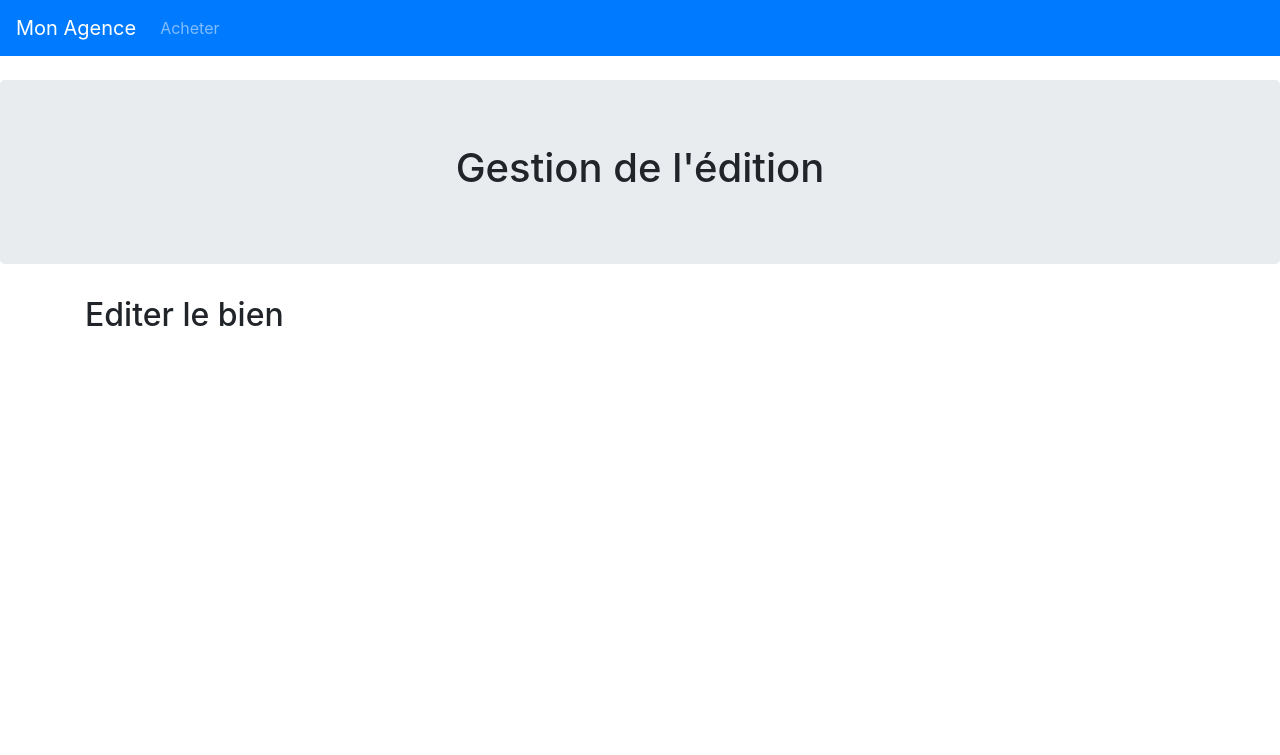
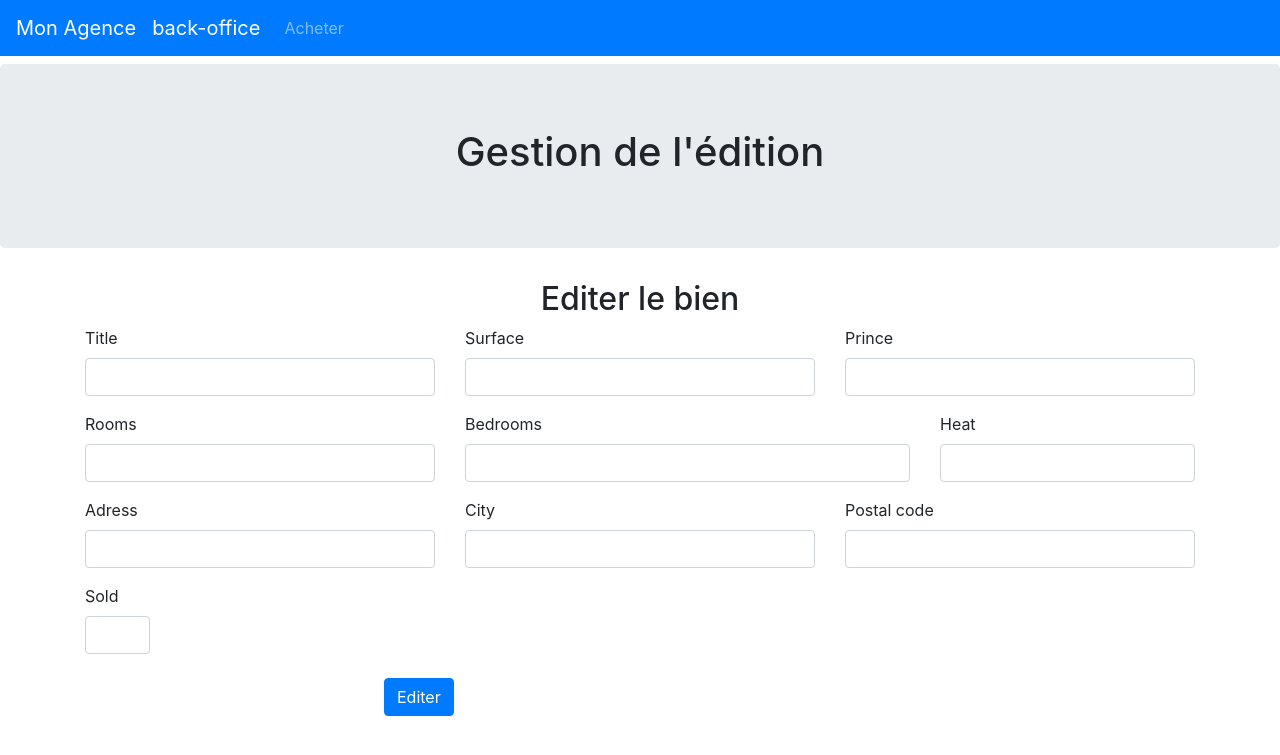
Before and after one commit to dominguez-tony/agence_immobiliere, a Symfony app: template templates/admin/property/edit.html.twig in a window 1280 px wide. Shown: the top 755 px of the page. Run offline with Twig, Linux system fonts and the light colour scheme; the template is opened without the code that fills it, so the values that code supplies are empty; form fields are guessed from the names that the template uses; some libraries are stand-ins or nearby versions.

Commit message:
formulaire edit

```diff
--- a/templates/admin/property/edit.html.twig
+++ b/templates/admin/property/edit.html.twig
@@ -1,13 +1,37 @@
 {%extends 'base.html.twig'%}
 {% block body %}
 
-<div class= "jumbotron text-center mt-4">
-<h1> Gestion de l'édition </h1>
+<div class= "jumbotron text-center mt-2"style="">
+<h1 class=""> Gestion de l'édition </h1>
 </div>
-<div class= "container mt-4">
 
-<h2>Editer le bien {{ property.title }}</h2>
 
+
+<div class= "container mt-2">
+<h2 class="text-center">Editer le bien {{ property.title }}</h2>
+ <div class="row">
+
+
+
+  <div class="col-md-4">  {{ form_row(form.title) }} </div>
+  <div class="col-md-4">  {{ form_row(form.surface) }} </div>
+  <div class="col-md-4">  {{ form_row(form.prince) }} </div>
+
+   </div>
+  <div class="row">
+
+ <div class="col-md-4">  {{ form_row(form.rooms) }} </div>
+ <div class="col-md-5">  {{ form_row(form.bedrooms) }} </div>
+ <div class="col-md-3">  {{ form_row(form.heat) }} </div>
+ {# <div class="col-md-2">  {{ form_row(form.floor) }} </div> #}
+
+   </div>
+
+<div class="row">
+<div class="col-md-4">  {{ form_row(form.adress) }} </div>
+<div class="col-md-4">  {{ form_row(form.city) }} </div>
+<div class="col-md-4">  {{ form_row(form.postal_code) }} </div>
+<div class="col-md-1">  {{ form_row(form.sold) }} </div>
 
   </div>
 
@@ -15,5 +39,11 @@
 
 
 
+  </div>
+
+<button class="btn btn-primary mt-2" style="margin-left: 30%;">Editer</button>
+
+
+
 
 {% endblock %}
--- a/templates/base.html.twig
+++ b/templates/base.html.twig
@@ -9,6 +9,8 @@
     </head>
     <body><nav class="navbar navbar-expand-lg navbar-dark bg-primary">
   <a class="navbar-brand" href="{{path('home')}}">Mon Agence</a>
+    <a class="navbar-brand" href="{{path('admin')}}">back-office</a>
+
   <button class="navbar-toggler" type="button" data-toggle="collapse" data-target="#navbarSupportedContent" aria-controls="navbarSupportedContent" aria-expanded="false" aria-label="Toggle navigation">
     <span class="navbar-toggler-icon"></span>
   </button>
```
Also changed, not shown: src/Controller/Admin/AdminPropertyController.php (+6 -3 lines), src/Entity/Property.php (+4 -4 lines), src/Form/PropertyType.php (added, +45 -0 lines), 1 other file.
